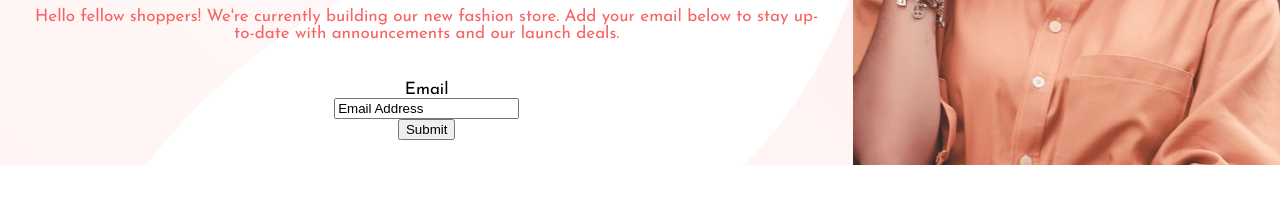
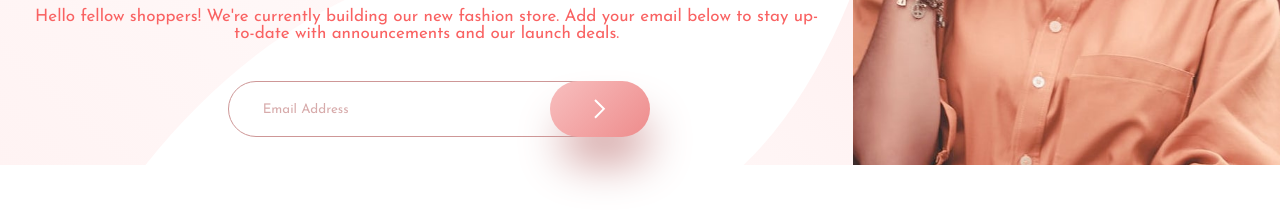
Before and after one commit to zeynabmvs/apparelComingSoon, a plain HTML site: page index.html in a window 1280 px wide. Shown: the part 235-458 px from the top of the page. Drawn offline with Linux system fonts and the light colour scheme.

Commit message:
email form styles

```diff
--- /dev/null
+++ b/app/js/script.js
@@ -0,0 +1,5 @@
+// $emailInput = Document.getElementById("idEmail");
+
+// if (!$emailInput == '') {
+
+// }
--- a/app/scss/_globals.scss
+++ b/app/scss/_globals.scss
@@ -97,3 +97,12 @@ a, a:visited, a:hover {
     //     color: $darkGrayishBlue;
     // }
 }
+
+.sr-only {
+    position:absolute;
+    left:-10000px;
+    top:auto;
+    width:1px;
+    height:1px;
+    overflow:hidden;
+    }
--- a/app/scss/_index.scss
+++ b/app/scss/_index.scss
@@ -6,7 +6,7 @@
     @include breakpoint-up(medium) {
         display: grid;
         grid-template-areas: "logo hero"
-                    "conten hero";
+            "conten hero";
         grid-template-rows: 100px 300px;
         grid-template-columns: 2fr 1fr;
     }
@@ -61,9 +61,7 @@
         margin-bottom: rem(39);
     }
 
-    &__form {
-
-    }
+    &__form {}
 
     &__picture {
 
@@ -71,9 +69,105 @@
             grid-area: hero;
         }
     }
-    &__picture img{
+
+    &__picture img {
         width: 100%;
         height: 100%;
         object-fit: cover;
     }
 }
+
+
+.newsletter {
+
+    &__grid {
+        display: inline-flex;
+        position: relative;
+    }
+
+    &__email {
+        height: 48px;
+        width: 280px;
+        border: 1px $desaturatedRed solid;
+        border-radius: 24px;
+        padding-left: 25px;
+        font-family: $ff-josefin;
+        transition: 40ms;
+        outline: none;
+
+        @include breakpoint-up(medium) {
+            width: 398px;
+            height: 56px;
+            border-radius: 28px;
+            padding-left: 34px;
+        }
+
+        &::placeholder {
+            color: $desaturatedRed;
+            opacity: 80%;
+            font-family: $ff-josefin;
+        }
+
+        &:focus {
+            border: 2px solid $darkGrayishRed;
+        }
+
+        &:valid {
+            border: 2px solid green;
+        }
+        // &:invalid {
+        //     border: 2px solid $softRed
+        // }
+    }
+
+    &__button {
+        width: 64px;
+        height: 48px;
+        border-radius: 24px;
+        cursor: pointer;
+        background-image: $gradientRed;
+        border: none;
+        justify-content: center;
+        position: absolute;
+        left: 232px;
+        box-shadow: 5px 31px 45px -7px $desaturatedRed;
+
+        @include breakpoint-up(medium) {
+            width: 100px;
+            height: 56px;
+            border-radius: 28px;
+            left: 322px;
+        }
+
+        &::before {
+            content: "";
+            position: absolute;
+            top: 0;
+            right: 0;
+            bottom: 0;
+            left: 0;
+            background-color: rgba(255, 255, 255, 0.35);
+            opacity: 0;
+            width: 64px;
+            height: 48px;
+            border-radius: 24px;
+            transition: opacity 150ms ease-in-out;
+
+            @include breakpoint-up(medium) {
+                width: 100px;
+                height: 56px;
+                border-radius: 28px;
+            }
+        }
+
+        &:hover {
+            &::before {
+                opacity: 1;
+            }
+        }
+
+        svg {
+            vertical-align: middle;
+        }
+    }
+}
--- a/app/scss/_variables.scss
+++ b/app/scss/_variables.scss
@@ -5,8 +5,8 @@ $desaturatedRed: hsl(0, 36%, 70%);
 $softRed: hsl(0, 93%, 68%);
 $darkGrayishRed: hsl(0, 6%, 24%);
 
-$gradient1: Linear, 135deg, from hsl(0, 0%, 100%), to hsl(0, 100%, 98%);
-$gradient2: Linear, 135deg, from hsl(0, 80%, 86%), to hsl(0, 74%, 74%);
+$gradientWhite: linear-gradient(135deg, hsl(0, 0%, 100%), hsl(0, 100%, 98%));
+$gradientRed: linear-gradient(135deg, hsl(0, 80%, 86%), hsl(0, 74%, 74%));
 
 $font-size: 16px;
 
--- a/index.html
+++ b/index.html
@@ -40,11 +40,20 @@
           Add your email below to stay up-to-date with announcements and our launch deals.
         </p>
 
-        <form action="#" class="coming-soon__form">
-          <label for="email">Email</label><br>
-          <input type="text" id="idEmail" name="email" value="Email Address"><br>
-          <input type="submit" value="Submit">
+        <form class="newsletter" action="#" method="post">
+          <label class="sr-only newsletter__label" for="email">Email</label>
+          <div class="newsletter__grid">
+
+            <input class="newsletter__email" type="email" id="idEmail" name="email" placeholder="Email Address" required maxlength="50"
+            pattern="[^@]+@[^@]+\.[a-zA-Z]{2,6}"><br>
+
+            <button class="newsletter__button" type="submit" name="submit">
+            <svg xmlns="http://www.w3.org/2000/svg" width="12" height="20"><path fill="none" stroke="#FFF" stroke-width="2" d="M1 1l8.836 8.836L1 18.671"/></svg>
+            </button>
+
+          </div>
         </form>
+
       </div>
     </div>
 
```
Also changed, not shown: dist/style.css, 1 other file.
